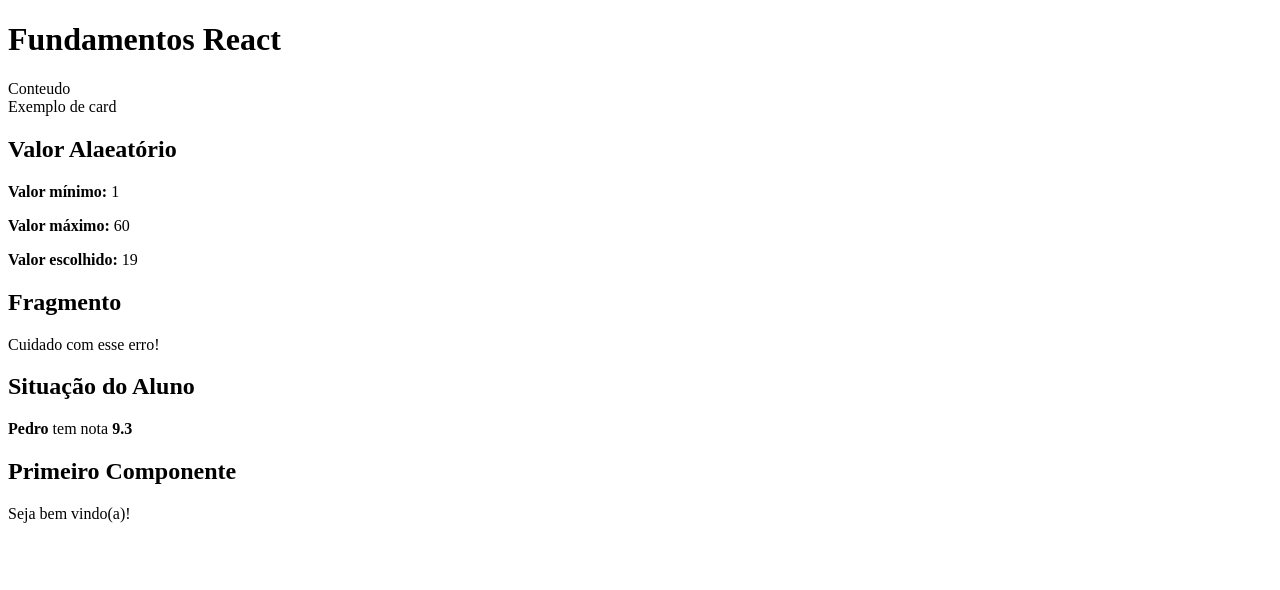
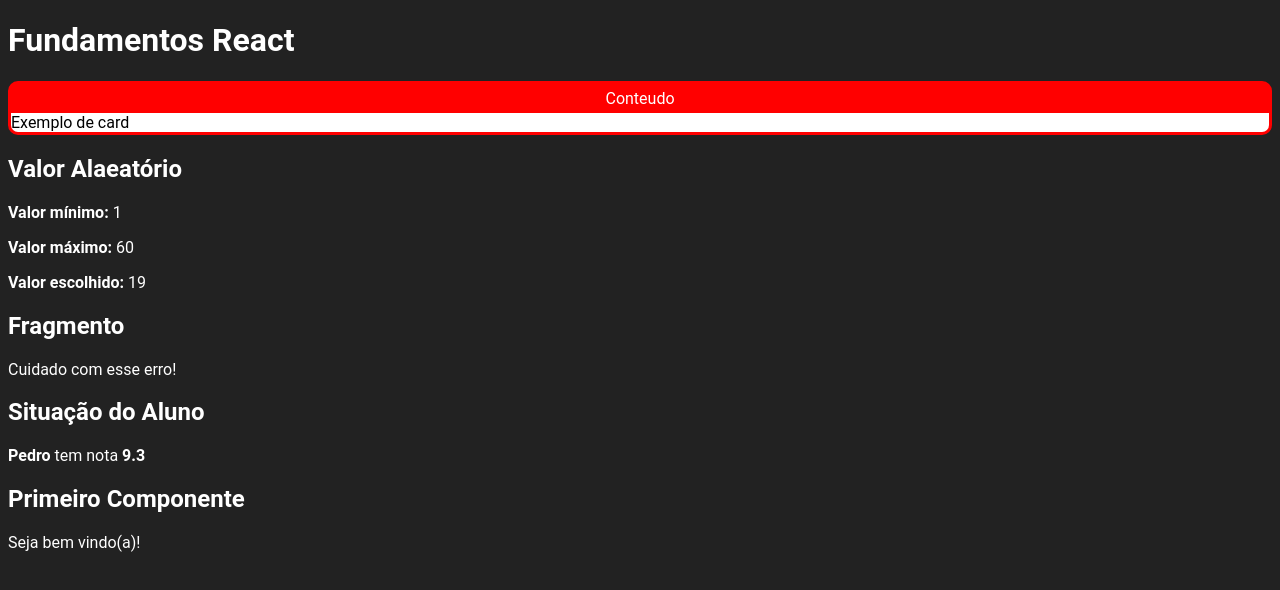
Before and after one commit to juniorlourenco/fundamentos_react, a React (Create React App) app: page / in a window 1280 px wide. Shown: the top 590 px of the page. Built offline with nearby package versions, Linux system fonts and the light colour scheme.

Commit message:
card.css

```diff
--- /dev/null
+++ b/src/components/layout/Card.css
@@ -0,0 +1,17 @@
+.Card {
+    background-color: red;
+    border: 3px solid red;
+    border-radius: 10px;
+    overflow: hidden;
+}
+
+.Card .Title {
+    padding: 5px 0px;
+    display: flex;
+    justify-content: center;
+}
+
+.Card .Content {
+    background-color: #FFF;
+    color: #000;
+}
--- a/src/components/layout/Card.jsx
+++ b/src/components/layout/Card.jsx
@@ -1,11 +1,12 @@
 import React from 'react';
+import './Card.css';
 
 // eslint-disable-next-line import/no-anonymous-default-export
 export default props => {
     return (
-        <div>
-            <div>Conteudo</div>
-            <div>{props.titulo}</div>
+        <div className="Card">
+            <div className="Title">Conteudo</div>
+            <div className="Content">{props.titulo}</div>
         </div>
     );
 };
--- /dev/null
+++ b/src/index.css
@@ -0,0 +1,5 @@
+body {
+    font-family: 'Roboto', sans-serif;
+    background-color: #222;
+    color: #fff;
+}
--- a/src/index.js
+++ b/src/index.js
@@ -1,5 +1,6 @@
 
 import ReactDOM from 'react-dom';
+import './index.css';
 
 import App from './app';
 
```
